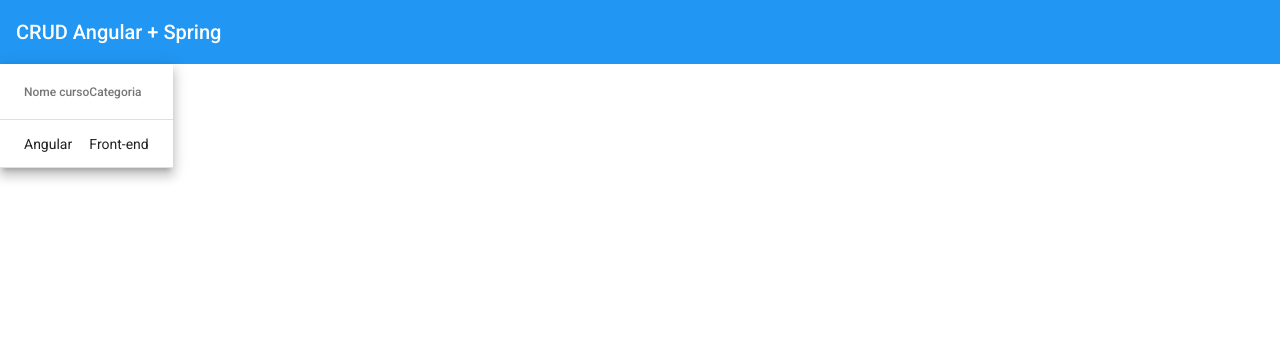
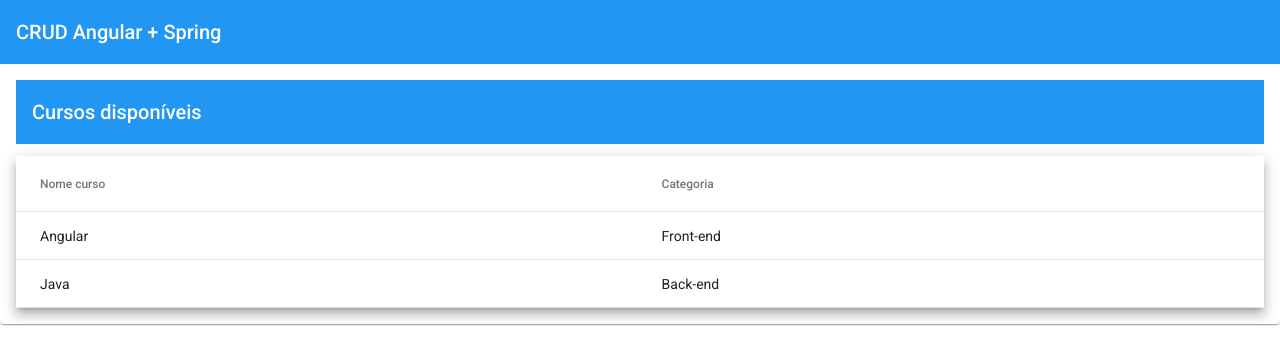
Before and after one commit to thiagomag/crud-angular-spring-frontend, an Angular app: page /courses in a window 1280 px wide. Shown: the top 364 px of the page. Built offline with nearby package versions, Linux system fonts and the light colour scheme.

Commit message:
table css and exporting modules

```diff
--- a/src/app/courses/courses.module.ts
+++ b/src/app/courses/courses.module.ts
@@ -3,8 +3,7 @@
 
 import { CoursesRoutingModule } from './courses-routing.module';
 import { CoursesComponent } from './courses/courses.component';
-import {MatTableModule} from '@angular/material/table';
-
+import { AppMaterialModule } from '../shared/app-material/app-material.module';
 
 
 @NgModule({
@@ -14,7 +13,7 @@
   imports: [
     CommonModule,
     CoursesRoutingModule,
-    MatTableModule
+    AppMaterialModule
   ]
 })
 export class CoursesModule { }
--- a/src/app/courses/courses/courses.component.html
+++ b/src/app/courses/courses/courses.component.html
@@ -1,4 +1,10 @@
-<table mat-table [dataSource]="courses" class="mat-elevation-z8">
+<mat-card>
+
+  <p>
+    <mat-toolbar color = "primary">Cursos disponíveis</mat-toolbar>
+  </p>
+
+  <table mat-table [dataSource]="courses" class="mat-elevation-z8">
 
   <!-- Name Column -->
   <ng-container matColumnDef="name">
@@ -14,4 +20,5 @@
 
   <tr mat-header-row *matHeaderRowDef="displayedColumns"></tr>
   <tr mat-row *matRowDef="let row; columns: displayedColumns;"></tr>
-</table>
+  </table>
+</mat-card>
--- a/src/app/courses/courses/courses.component.scss
+++ b/src/app/courses/courses/courses.component.scss
@@ -0,0 +1,3 @@
+table {
+  width: 100%;
+}
--- a/src/app/courses/courses/courses.component.ts
+++ b/src/app/courses/courses/courses.component.ts
@@ -9,7 +9,8 @@
 export class CoursesComponent implements OnInit {
 
   courses: Course[] = [
-    { _id: "1", name: "Angular", category: "Front-end" }
+    { _id: "1", name: "Angular", category: "Front-end" },
+    { _id: "1", name: "Java", category: "Back-end" }
   ];
   displayedColumns = ['name', 'category']
 
```
Also changed, not shown: src/app/shared/app-material/app-material.module.ts (added, +15 -0 lines).
